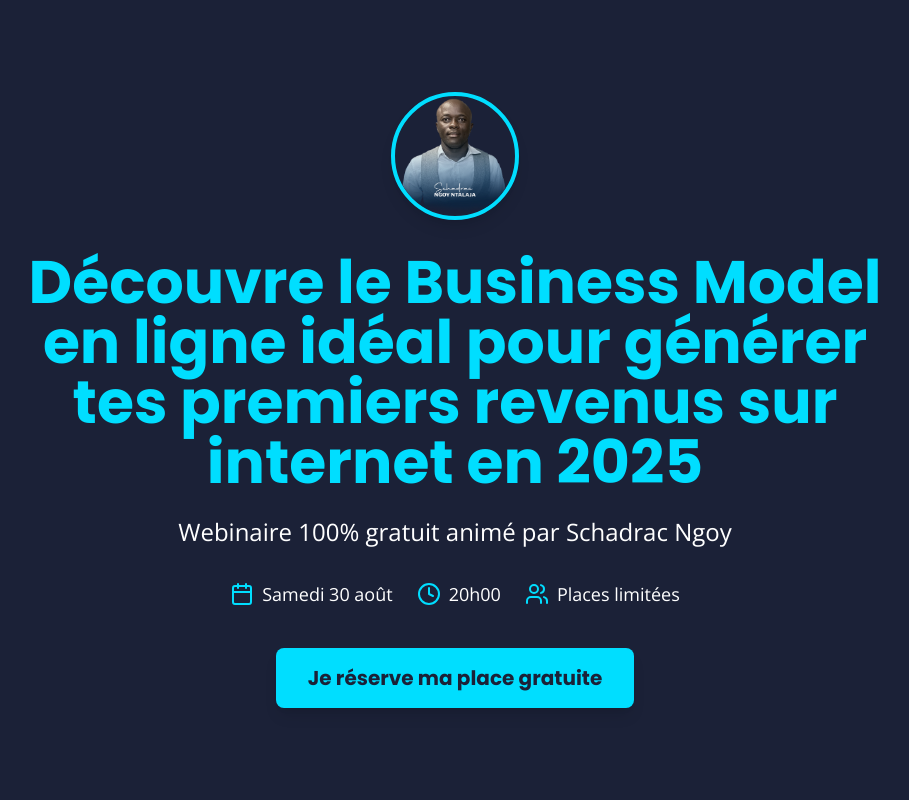
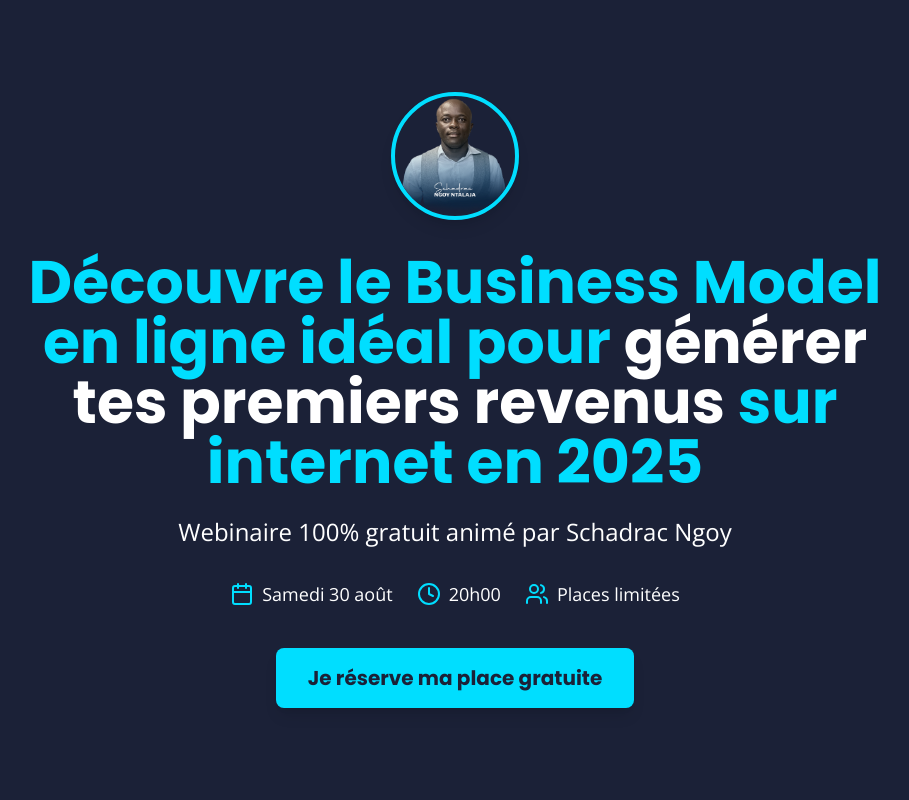
Before and after one commit to Michelmoyo/schadracngoy, a React (Vite) app: page / in a window 1280 px wide. Shown: the top 800 px of the page, without its empty margins (185-1094 px from the left). Built offline with nearby package versions, Linux system fonts and the light colour scheme; no server answers.

Commit message:
Changer la couleur du texte 'générer tes premiers revenus'

```diff
--- a/src/components/HeroSection.tsx
+++ b/src/components/HeroSection.tsx
@@ -21,7 +21,7 @@ const HeroSection = () => {
         </div>
 
         <h1 className="text-4xl md:text-6xl font-bold text-[#00DEFF] mb-6 leading-tight font-['Poppins']">
-          Découvre le Business Model en ligne idéal pour générer tes premiers revenus sur internet en 2025
+          Découvre le Business Model en ligne idéal pour <span className="text-white">générer tes premiers revenus</span> sur internet en 2025
         </h1>
 
         <p className="text-xl md:text-2xl text-white mb-8 font-['Open_Sans'] leading-relaxed">
```
